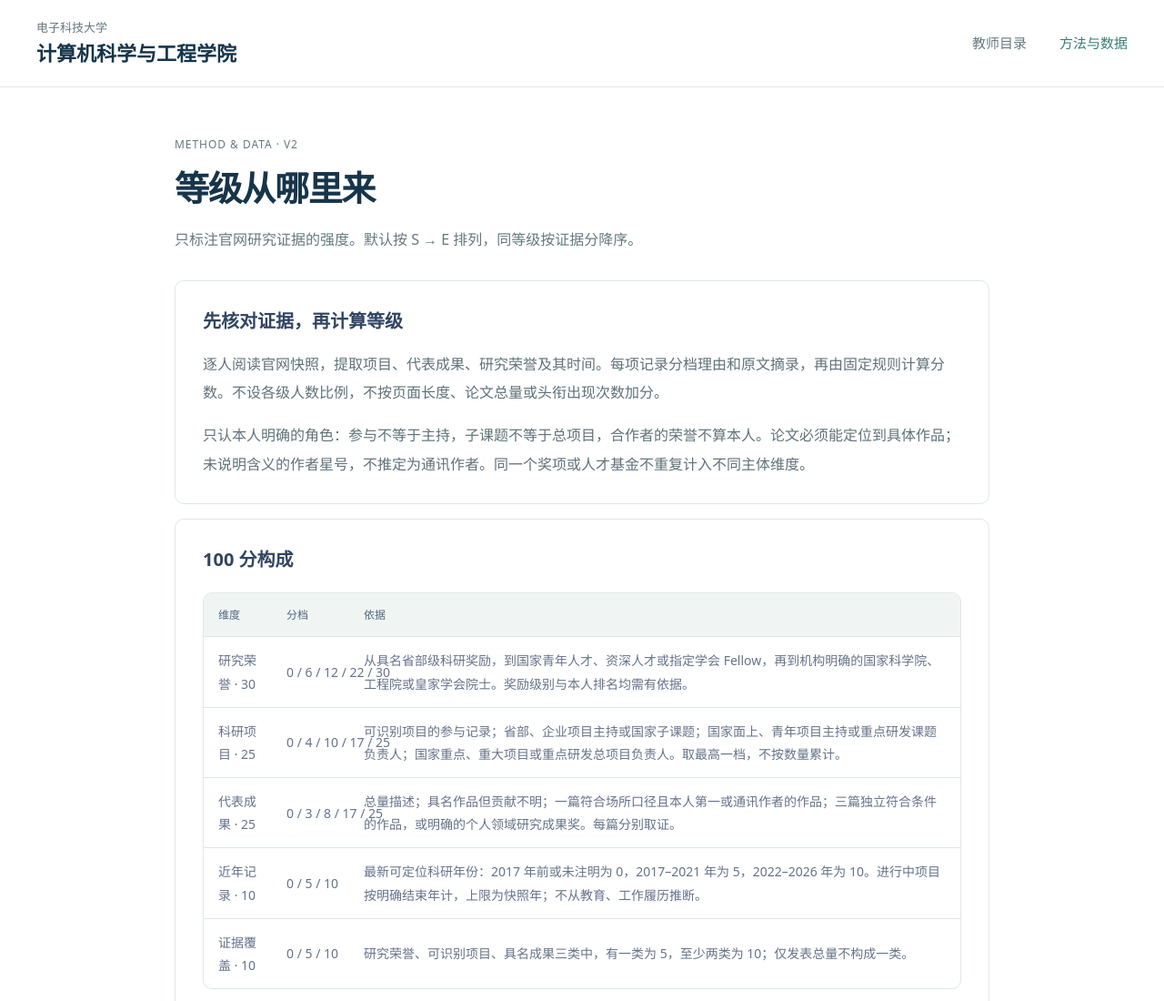
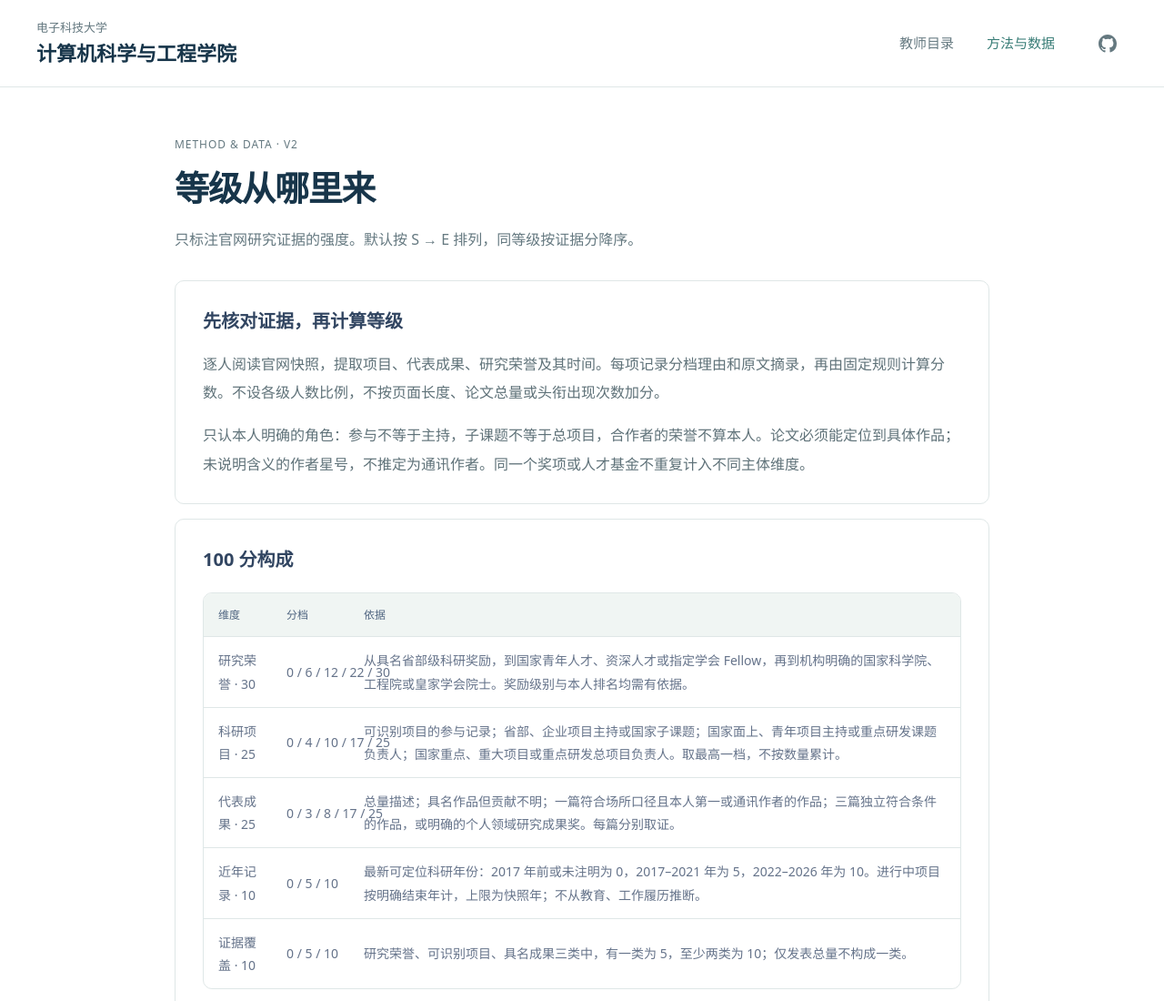
Before and after one commit to yaowenhu-pm/uestc-scse-faculty-explorer, a website: page methodology.html in a window 1280 px wide. Shown: the top 1100 px of the page at 91% size. Drawn offline with Linux system fonts and the light colour scheme.

Commit message:
Add GitHub source icons to site navigation

```diff
--- a/methodology.html
+++ b/methodology.html
@@ -5,10 +5,17 @@
   <meta name="description" content="计算机学院教师目录：官网研究证据分级规则 v2、逐项证据与数据范围。">
   <meta name="theme-color" content="#ffffff"><title>方法与数据 · 计算机学院教师目录</title>
   <link rel="stylesheet" href="./styles.css?v=full-list-v1">
+<style>
+.github-source { display: inline-flex; align-items: center; justify-content: center; flex: 0 0 auto; width: 44px; height: 44px; box-sizing: border-box; color: inherit; border-radius: 8px; vertical-align: middle; text-decoration: none; }
+.github-source:hover { opacity: .7; }
+.github-source:focus-visible { outline: 2px solid currentColor; outline-offset: 3px; }
+.github-source svg { display: block; flex: none; }
+.github-source-floating { position: fixed; z-index: 1100; right: max(16px, env(safe-area-inset-right)); bottom: max(16px, env(safe-area-inset-bottom)); color: #fff; background: #24292f; border: 1px solid #ffffff40; box-shadow: 0 2px 8px #0002; }
+</style>
 </head>
 <body>
   <a class="skip-link" href="#method-content">跳转到方法与数据</a>
-  <header class="topbar"><a class="brand" href="./"><small>电子科技大学</small><strong>计算机科学与工程学院</strong></a><nav aria-label="主导航"><a href="./">教师目录</a><a class="nav-active" href="./methodology.html" aria-current="page">方法与数据</a></nav></header>
+  <header class="topbar"><a class="brand" href="./"><small>电子科技大学</small><strong>计算机科学与工程学院</strong></a><nav aria-label="主导航"><a href="./">教师目录</a><a class="nav-active" href="./methodology.html" aria-current="page">方法与数据</a><a class="github-source" href="https://github.com/yaowenhu-pm/uestc-scse-faculty-explorer" target="_blank" rel="noopener noreferrer" aria-label="在 GitHub 查看项目源码（新标签页）" title="GitHub · 项目源码"><svg viewBox="0 0 16 16" width="20" height="20" fill="currentColor" aria-hidden="true"><path d="M8 0C3.58 0 0 3.58 0 8c0 3.54 2.29 6.53 5.47 7.59.4.07.55-.17.55-.38 0-.19-.01-.82-.01-1.49-2.01.37-2.53-.49-2.69-.94-.09-.23-.48-.94-.82-1.13-.28-.15-.68-.52-.01-.53.63-.01 1.08.58 1.23.82.72 1.21 1.87.87 2.33.66.07-.52.28-.87.51-1.07-1.78-.2-3.64-.89-3.64-3.95 0-.87.31-1.59.82-2.15-.08-.2-.36-1.02.08-2.12 0 0 .67-.21 2.2.82A7.65 7.65 0 0 1 8 3.86c.68 0 1.36.09 2 .27 1.53-1.04 2.2-.82 2.2-.82.44 1.1.16 1.92.08 2.12.51.56.82 1.27.82 2.15 0 3.07-1.87 3.75-3.65 3.95.29.25.54.73.54 1.48 0 1.07-.01 1.93-.01 2.2 0 .21.15.46.55.38A8.01 8.01 0 0 0 16 8c0-4.42-3.58-8-8-8Z"/></svg></a></nav></header>
   <main id="method-content" class="prose-page">
     <div class="prose-hero"><span class="kicker">METHOD & DATA · V2</span><h1>等级从哪里来</h1><p>只标注官网研究证据的强度。默认按 S → E 排列，同等级按证据分降序。</p></div>
     <article class="prose-card"><h2>先核对证据，再计算等级</h2>
```
Also changed, not shown: index.html (+8 -1 lines).
